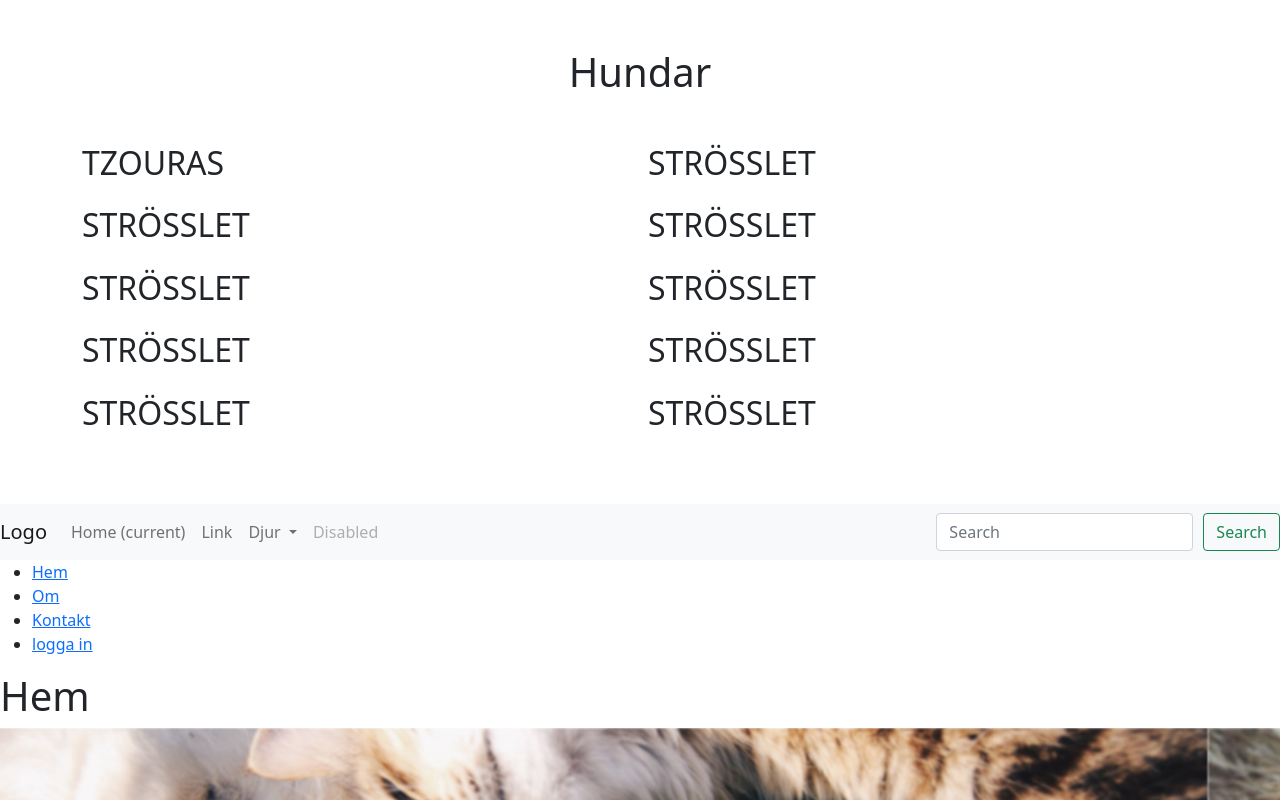
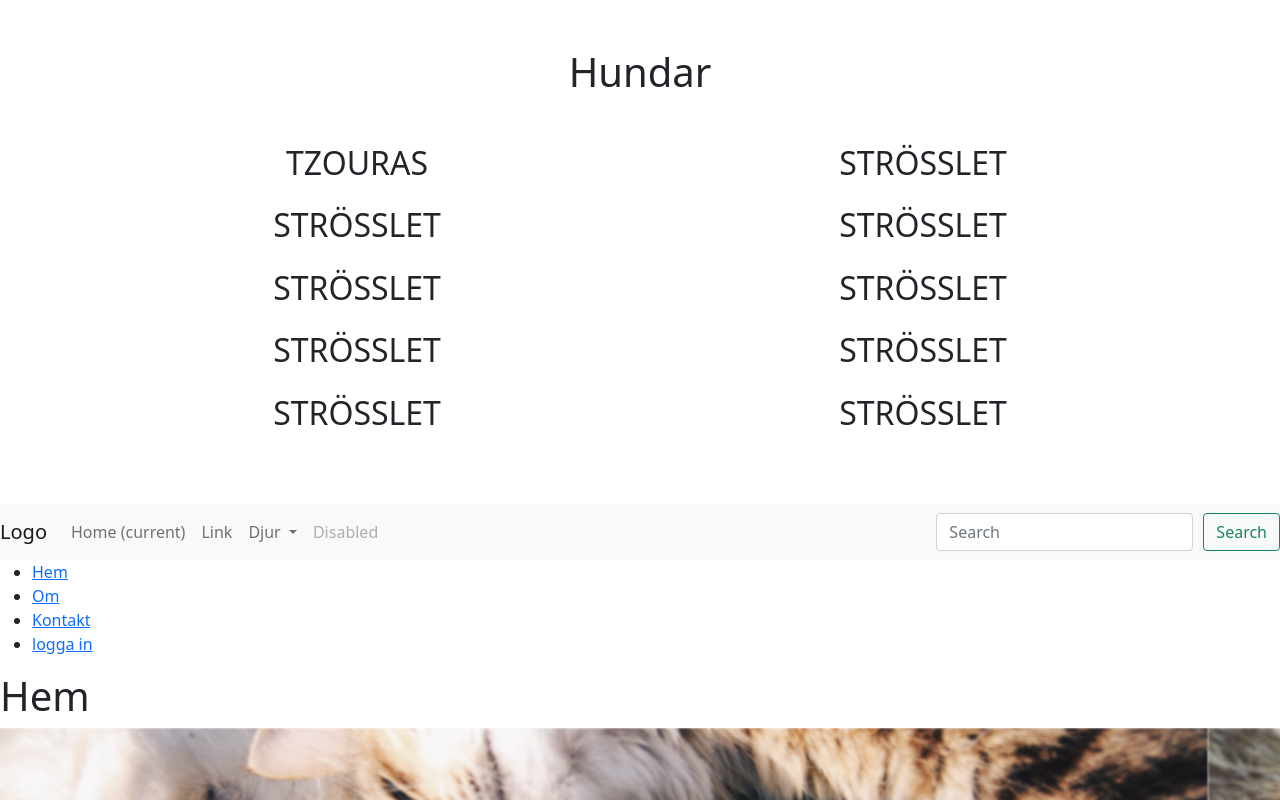
Before and after one commit to Wagsjo/Webshop, a Vue app: page /#/ in a window 1280 px wide. Shown: the top 800 px of the page. Built offline with nearby package versions, Linux system fonts and the light colour scheme; no server answers; the database is empty.

Commit message:
centrerade texten på djur sidorna

```diff
--- a/src/views/BirdView.vue
+++ b/src/views/BirdView.vue
@@ -21,8 +21,8 @@
     <h1 class="text-center mb-5">Fågel</h1>
     <ul v-if="json !== null" style="list-style: none">
       <li
-        class="text-uppercase display-4 fs-2"
-        v-for="(value, name) in json.animals.birds.info"
+        class="text-uppercase display-4 fs-2 text-center"
+        v-for="value in json.animals.birds.info"
         :key="value.name"
       >
         {{ value.name }}
--- a/src/views/CatsView.vue
+++ b/src/views/CatsView.vue
@@ -25,8 +25,8 @@
       class="list-unstyled card-columns"
     >
       <li
-        class="text-uppercase display-4 fs-2 mb-4"
-        v-for="(value, name) in json.animals.cats.info"
+        class="text-uppercase display-4 fs-2 mb-4 text-center"
+        v-for="value in json.animals.cats.info"
         :key="value.name"
       >
         {{ value.name }}
--- a/src/views/DogsView.vue
+++ b/src/views/DogsView.vue
@@ -25,8 +25,8 @@
       class="list-unstyled card-columns"
     >
       <li
-        class="text-uppercase display-4 fs-2 mb-4"
-        v-for="(value, name) in json.animals.dogs.info"
+        class="text-uppercase display-4 fs-2 mb-4 text-center"
+        v-for="value in json.animals.dogs.info"
         :key="value.name"
       >
         {{ value.name }}
```
